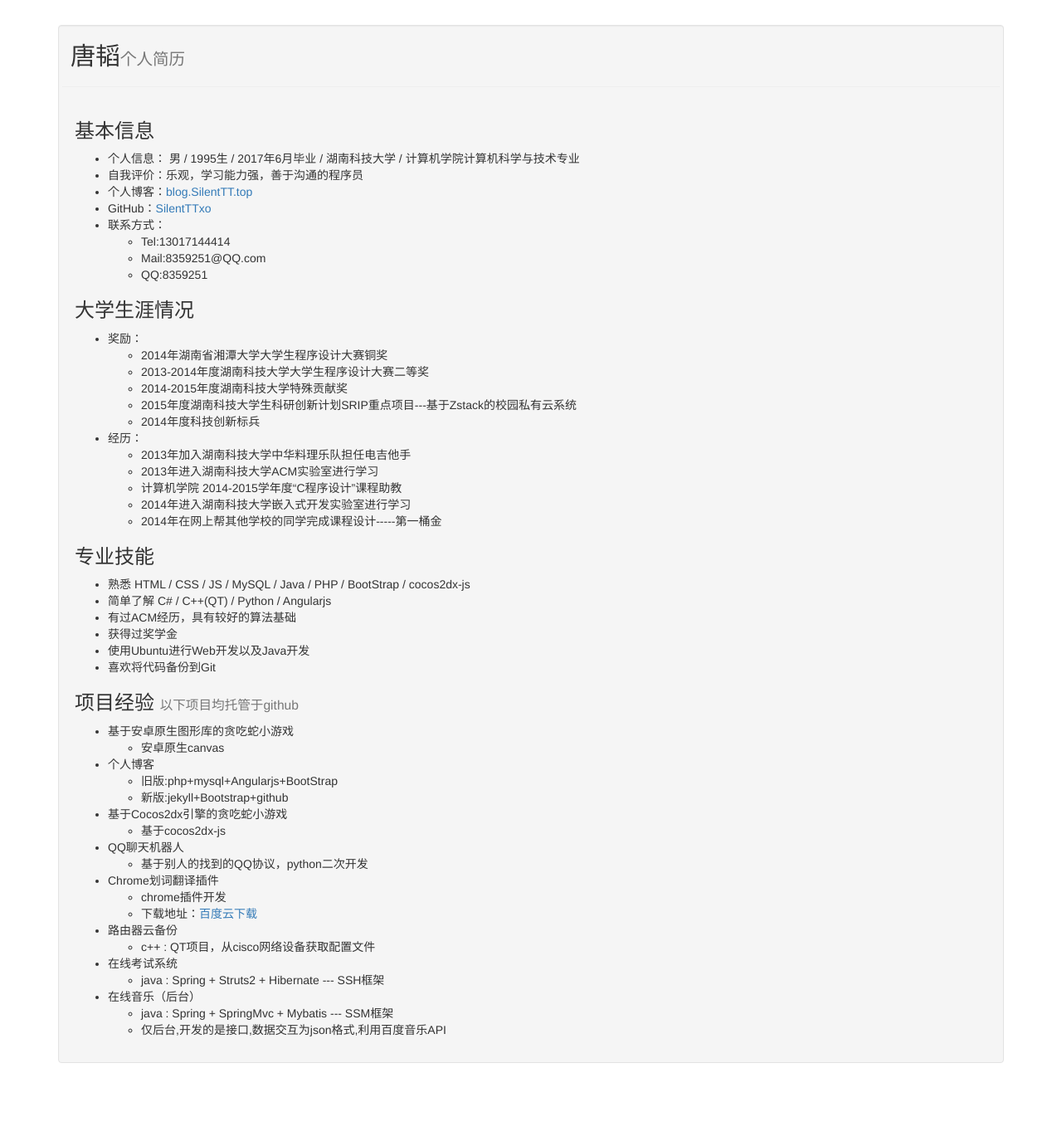
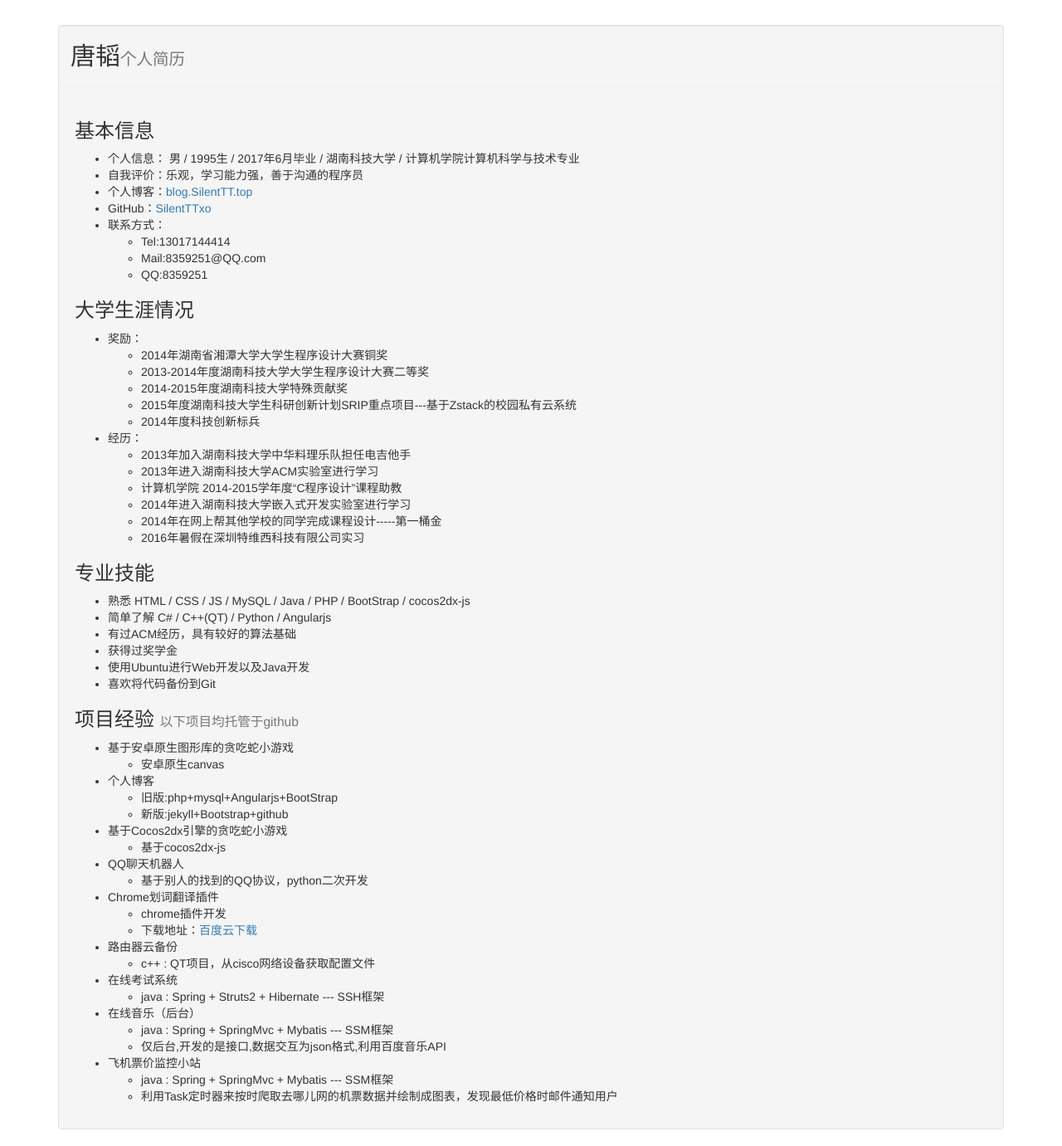
Before and after one commit to SilentTTxo/SilentTTxo.github.io, a Jekyll site: the page resume.html, which Jekyll copies as it is, in a window 1280 px wide. Shown: the whole page at 83% size. Built offline with Jekyll 4.4.1, drawn with Linux system fonts in a browser that asks for light colours; before the commit the page ends 1301 px from its top, so only the background shows below that.

Commit message:
修正简历

```diff
--- a/resume.html
+++ b/resume.html
@@ -16,7 +16,7 @@
 			<ul>
 				<li>个人信息： 男 / 1995生 / 2017年6月毕业 / 湖南科技大学 / 计算机学院计算机科学与技术专业</li>
 				<li>自我评价：乐观，学习能力强，善于沟通的程序员</li>
-				<li>个人博客：<a href="http://blog.SilentTT.top" target="_blank">blog.SilentTT.top</a></li>
+				<li>个人博客：<a href="http://SilentTTxo.github.com" target="_blank">blog.SilentTT.top</a></li>
 				<li>GitHub：<a href="http://github.com/SilentTTxo" target="_blank">SilentTTxo</a></li>
 				<li>联系方式：
 					<ul>
@@ -44,6 +44,7 @@
 						<li>计算机学院 2014-2015学年度“C程序设计”课程助教</li>
 						<li>2014年进入湖南科技大学嵌入式开发实验室进行学习</li>
 						<li>2014年在网上帮其他学校的同学完成课程设计-----第一桶金</li>
+						<li>2016年暑假在深圳特维西科技有限公司实习</li>
 					</ul>
 				</li>
 			</ul>
@@ -101,6 +102,12 @@
 						<li>仅后台,开发的是接口,数据交互为json格式,利用百度音乐API</li>
 					</ul>
 				</li>
+				<li>飞机票价监控小站
+					<ul>
+						<li>java : Spring + SpringMvc + Mybatis --- SSM框架</li>
+						<li>利用Task定时器来按时爬取去哪儿网的机票数据并绘制成图表，发现最低价格时邮件通知用户</li>
+					</ul>
+				</li>
 			</ul>
 		</div>
 	</div>
```
